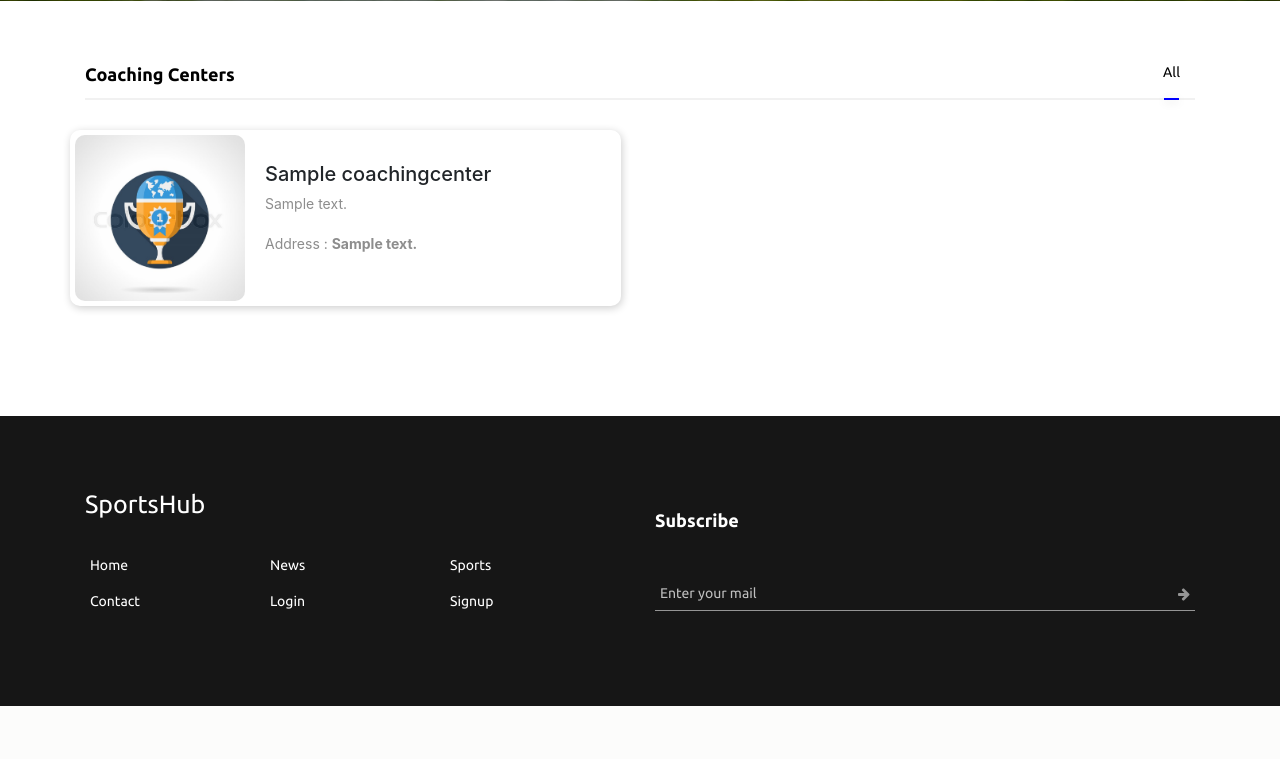
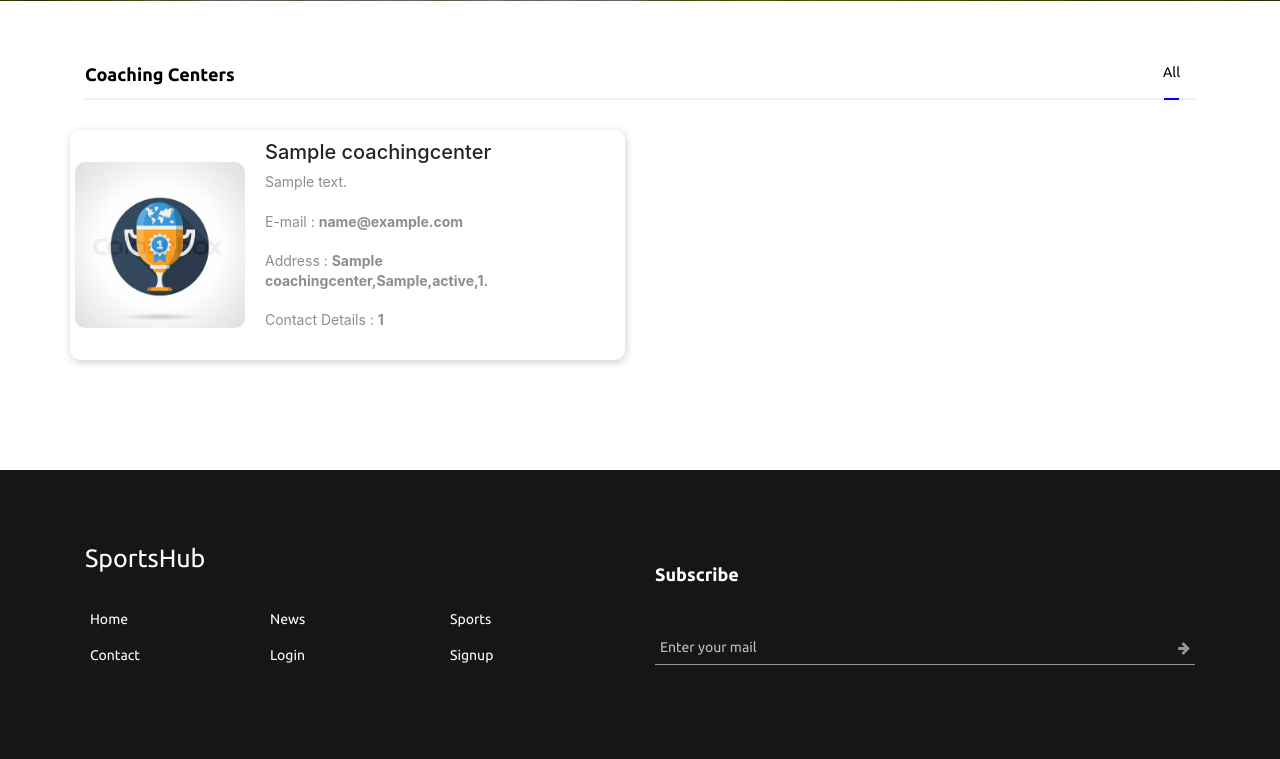
Before and after one commit to kondalavanya67/SportsHub, a Django app: page /coaching_centers_list/ in a window 1280 px wide. Shown: the part 299-1058 px from the top of the page. Before the commit the page ends 1005 px from the top, so only its background shows below. Run offline with Django 3.2, Linux system fonts and the light colour scheme; tables that the repository leaves empty hold one stand-in row (values such as "Sample post"); some libraries are stand-ins or nearby versions.

Commit message:
Added fields for coaching centers

```diff
--- a/sports/forms.py
+++ b/sports/forms.py
@@ -12,15 +12,37 @@ class TournamentRegistration(forms.ModelForm):
     class Meta:
         model = Tournaments
         fields = ['name', 'description', 'location', 'start_date', 'end_date']
+        labels = {
+            'name': 'Name',
+            'description': 'Description',
+            'location': 'Location',
+            'start_date': 'Start Date (mm/dd/yy)',
+            'end_date': 'End Date (mm/dd/yy)',
+        }
 
 
 class CoachingCenterRegistration(forms.ModelForm):
     class Meta:
         model = CoachingCenters
-        fields = ['name', 'description', 'address']
+        fields = ['name', 'description', 'street_name', 'area', 'state', 'phone_num', 'mail', 'pincode']
+        labels = {
+            'name': 'Name',
+            'description': 'Description',
+            'mail': 'E-mail',
+            'street_name': 'Street name',
+            'contact_details': 'Contact details',
+            'area': 'Area',
+            'state': 'State',
+            'pincode': 'Pincode',
+        }
 
 
 class TournamentJoinForm(forms.ModelForm):
     class Meta:
         model = TournamentJoin
         fields = ['name', 'mail', 'phoneNumber']
+        labels = {
+            'name': 'Name',
+            'mail': 'E-mail',
+            'phoneNumber': 'Phone Number'
+        }
--- a/sports/models.py
+++ b/sports/models.py
@@ -32,6 +32,7 @@ class Tournaments(models.Model):
     location = models.CharField(max_length=1000)
     start_date = models.DateField()
     end_date = models.DateField()
+    no_of_joined = models.IntegerField(default=0)
 
     def __str__(self):
         return self.name
@@ -41,7 +42,12 @@ class CoachingCenters(models.Model):
     user = models.ForeignKey(User, on_delete=models.CASCADE)
     name = models.CharField(max_length=100, null=False)
     description = models.TextField(max_length=1000)
-    address = models.CharField(max_length=1000)
+    street_name = models.CharField(max_length=100)
+    area = models.CharField(max_length=100)
+    state = models.CharField(max_length=100)
+    pincode = models.PositiveIntegerField()
+    phone_num = models.BigIntegerField()
+    mail = models.EmailField(blank=True, null=True)
 
     def __str__(self):
         return self.name
--- a/sports/templates/sports/coaching_centers_list.html
+++ b/sports/templates/sports/coaching_centers_list.html
@@ -55,7 +55,15 @@
                                                     <p>{{ item.description }}</p>
                                                     <!-- Post Meta -->
                                                     <div class="text-wrap-headline">
-                                                        <p>Address : <span style="font-weight: bold">{{ item.address }}</span><br>
+                                                        <p>E-mail : <span style="font-weight: bold">{{ item.mail }}</span>
+                                                        </p>
+                                                    </div>
+                                                    <div class="text-wrap-headline">
+                                                        <p>Address : <span style="font-weight: bold">{{ item.street_name }},{{ item.area }},{{ item.state }},{{ item.pincode }}.</span>
+                                                        </p>
+                                                    </div>
+                                                    <div class="text-wrap-headline">
+                                                        <p>Contact Details : <span style="font-weight: bold">{{ item.phone_num }}</span>
                                                         </p>
                                                     </div>
                                                 </div>
@@ -96,7 +104,16 @@
                                                     <p>{{ item.description }}</p>
                                                     <!-- Post Meta -->
                                                     <div class="text-wrap-headline">
-                                                        <p>Location : <span style="font-weight: bold">{{ item.address }}</span></p><br>
+                                                        <p>E-mail : <span style="font-weight: bold">{{ item.mail }}</span>
+                                                        </p>
+                                                    </div>
+                                                    <div class="text-wrap-headline">
+                                                        <p>Address : <span style="font-weight: bold">{{ item.street_name }},{{ item.area }},{{ item.state }},{{ item.pincode }}.</span>
+                                                        </p>
+                                                    </div>
+                                                    <div class="text-wrap-headline">
+                                                        <p>Contact Details : <span style="font-weight: bold">{{ item.phone_num }}</span>
+                                                        </p>
                                                     </div>
                                                 </div>
                                             </div>
--- a/sports/templates/sports/tournament_list.html
+++ b/sports/templates/sports/tournament_list.html
@@ -65,6 +65,7 @@
                                                     {% if user.is_authenticated %}
                                                     <a href={% url 'sports:join_tournament' item.pk %}><button class="btn btn-primary">Join</button></a>
                                                     {% endif %}
+                                                    <p><span style="font-weight: bold">{{ item.no_of_joined }}</span>&nbsp;people joined</p><br>
                                                 </div>
                                             </div>
                                             </div>
@@ -107,6 +108,7 @@
                                                         <p>Location : <span style="font-weight: bold">{{ item.location }}</span><br>
                                                             Time: <span style="font-weight: bold">{{ item.start_date }} to {{ item.end_date }}</span></p>
                                                     </div>
+                                                    <p><span style="font-weight: bold">{{ item.no_of_joined }}</span> &nbsp; Number of people joined</p><br>
                                                 </div>
                                             </div>
                                             </div>
@@ -145,6 +147,7 @@
                                                             Time: <span style="font-weight: bold">{{ item.start_date }} to {{ item.end_date }}</span></p>
                                                     </div>
                                                     <a href={% url 'sports:leave_tournament' item.pk %}><button class="btn btn-primary">Leave</button></a>
+                                                    <p><span style="font-weight: bold">{{ item.no_of_joined }}</span> &nbsp; Number of people joined</p><br>
                                                 </div>
                                             </div>
                                             </div>
--- a/sports/views.py
+++ b/sports/views.py
@@ -6,7 +6,7 @@ from sports.models import Tournaments, CoachingCenters, TournamentJoin
 from news.models import LastNewsUpdate, HeadLine
 from sports.forms import FavoriteSports, TournamentRegistration, CoachingCenterRegistration, TournamentJoinForm
 from django.urls import reverse
-from news.views import scrape
+from news.views import scrape, scrape_all_sports
 from datetime import datetime
 import time
 
@@ -17,12 +17,14 @@ def homepage(request):
     if len(last_update) == 0:
         print("oops")
         scrape()
+        scrape_all_sports()
         LastNewsUpdate.objects.create(last_update=datetime.now())
     else:
         d1_ts = time.mktime(last_update[0].last_update.timetuple())
         d2_ts = time.mktime(now.timetuple())
         if (int(d2_ts - d1_ts) / 60) > 30:
             scrape()
+            scrape_all_sports()
             LastNewsUpdate.objects.all().delete()
             LastNewsUpdate.objects.create(last_update=datetime.now())
     news = HeadLine.objects.filter(category="sports")
@@ -88,9 +90,14 @@ def coaching_centers_list(request):
             user = User.objects.get(pk=request.user.pk)
             name = form.cleaned_data['name']
             des = form.cleaned_data['description']
-            add = form.cleaned_data['address']
+            street = form.cleaned_data['street_name']
+            state = form.cleaned_data['state']
+            pincode = form.cleaned_data['pincode']
+            contact = form.cleaned_data['phone_num']
+            area = form.cleaned_data['area']
+            email = form.cleaned_data['mail']
             CoachingCenters.objects.create(name=name, description=des,
-                                           address=add, user=user)
+                                           user=user, mail=email, phone_num=contact, pincode=pincode, state=state, street_name=street, area=area)
     coaching_centers = CoachingCenters.objects.all()
     if request.user.is_authenticated:
         user = User.objects.get(pk=request.user.pk)
@@ -129,8 +136,12 @@ def join_Tournament(request, t_id):
                     user = User.objects.get(pk=request.user.pk)
                     TournamentJoin.objects.create(user=user, tournament=tourna, name=name, mail=mail,
                                                   phoneNumber=phone_num)
+                    tourna.no_of_joined += 1
+                    tourna.save()
                 else:
                     TournamentJoin.objects.create(tournament=tourna, name=name, mail=mail, phoneNumber=phone_num)
+                    tourna.no_of_joined += 1
+                    tourna.save()
                 return HttpResponseRedirect(reverse('sports:tournament_list'))
         return render(request, 'sports/join_tournament.html', {'joinform': joinForm, 'tournament': tourna})
 
@@ -141,4 +152,7 @@ def leave_Tournament(request, t_id):
             user = User.objects.get(pk=request.user.pk)
             joined_tournament = TournamentJoin.objects.get(user=user, tournament_id=t_id)
             joined_tournament.delete()
+            tournament = Tournaments.objects.get(pk=t_id)
+            tournament.no_of_joined -= 1
+            tournament.save()
     return HttpResponseRedirect(reverse('sports:tournament_list'))
--- a/user_auth/views.py
+++ b/user_auth/views.py
@@ -22,7 +22,7 @@ def login_page(request):
         if form.is_valid():
             user = form.get_user()
             login(request, user)
-            return redirect('news:news_list')
+            return redirect('sports:homepage')
 
     return render(request, 'user_auth/login.html', {'form': form})
 
@@ -30,7 +30,7 @@ def login_page(request):
 @login_required
 def logout_user(request):
     logout(request)
-    return redirect('news:news_list')
+    return redirect('sports:homepage')
 
 
 def activate(request, uidb64, token):
```
Also changed, not shown: user_auth/forms.py (+12 -2 lines), sports/migrations/0005_tournaments_no_of_joined.py (added), sports/migrations/0006_auto_20191106_2246.py (added), sports/migrations/0007_auto_20191106_2311.py (added), sports/migrations/0008_auto_20191106_2311.py (added), sports/migrations/0009_auto_20191106_2313.py (added), sports/migrations/0010_auto_20191106_2314.py (added), sports/migrations/0011_auto_20191106_2316.py (added).
